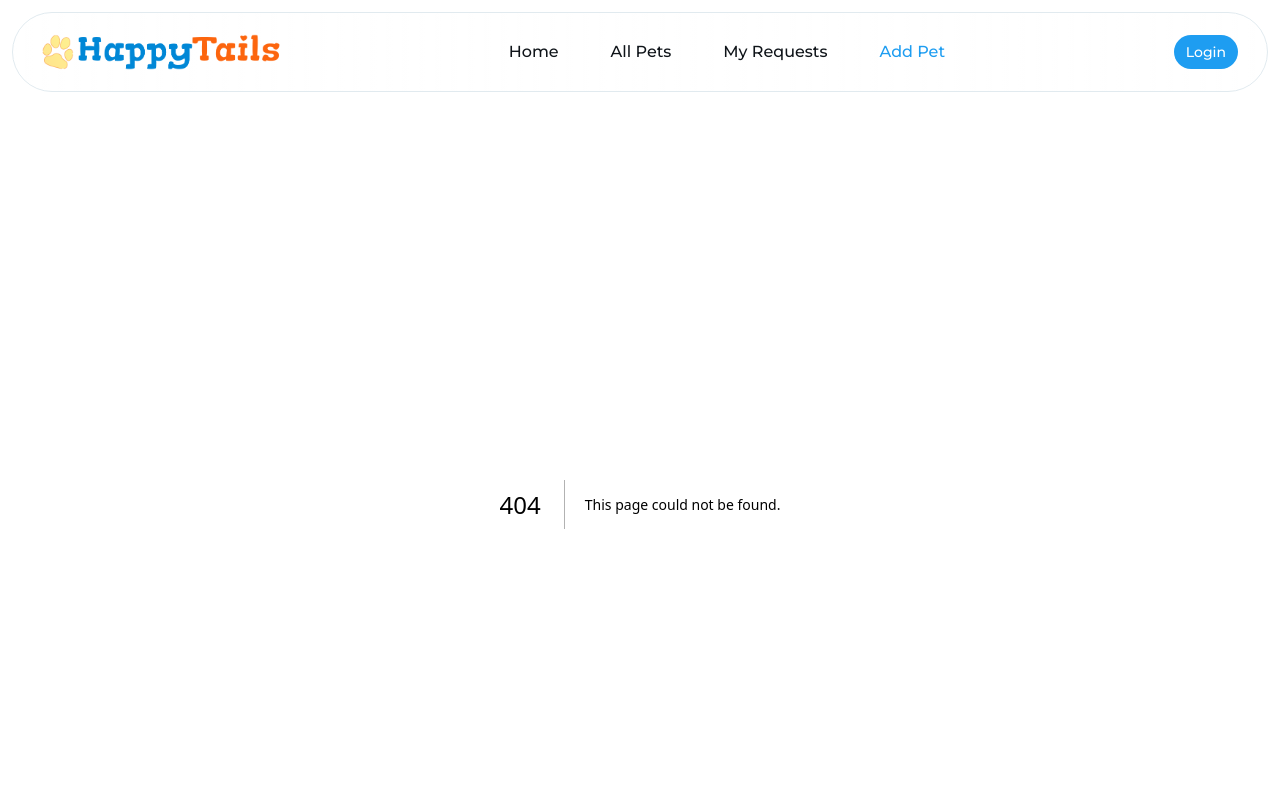
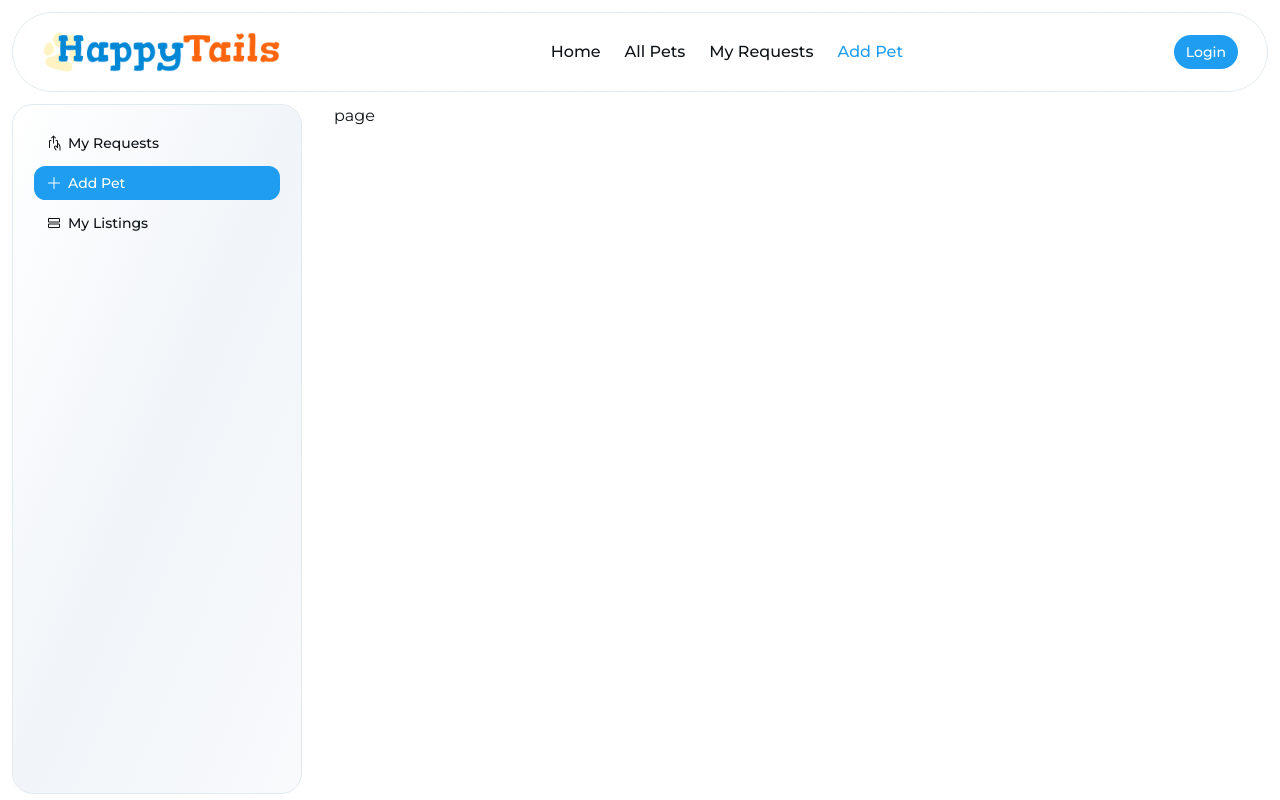
Before and after one commit to ShahSaminYasar/happytails-client, a Next.js app: page /add-pet in a window 1280 px wide. Before the commit this address had no page. Shown: the top 800 px of the page. Built offline with nearby package versions, Linux system fonts and the light colour scheme.

Commit message:
Added: Dashboard Layout

```diff
--- /dev/null
+++ b/src/app/(dashboard)/add-pet/page.jsx
@@ -0,0 +1,4 @@
+const page = () => {
+  return <div>page</div>;
+};
+export default page;
--- /dev/null
+++ b/src/app/(dashboard)/layout.jsx
@@ -0,0 +1,15 @@
+import DashboardSidebar from "@/components/DashboardSidebar";
+
+const layout = ({ children }) => {
+  return (
+    <div className="px-3">
+      <div className="w-full h-[200vh] grid grid-cols-1 md:grid-cols-4 md:gap-8 relative max-w-7xl mx-auto">
+        <DashboardSidebar />
+
+        {/* Content */}
+        <div className="md:col-span-3">{children}</div>
+      </div>
+    </div>
+  );
+};
+export default layout;
--- /dev/null
+++ b/src/app/(dashboard)/my-listings/page.jsx
@@ -0,0 +1,4 @@
+const page = () => {
+  return <div>My Listings</div>;
+};
+export default page;
--- /dev/null
+++ b/src/app/(dashboard)/my-requests/page.jsx
@@ -0,0 +1,4 @@
+const page = () => {
+  return <div>My Requests</div>;
+};
+export default page;
--- a/src/app/globals.css
+++ b/src/app/globals.css
@@ -1,6 +1,11 @@
 @import "tailwindcss";
 @import "tw-animate-css";
 @import "shadcn/tailwind.css";
+
+html {
+  scrollbar-width: thin;
+  scroll-behavior: smooth;
+}
 
 @custom-variant dark (&:is(.dark *));
 
--- /dev/null
+++ b/src/components/DashboardSidebar.jsx
@@ -0,0 +1,45 @@
+"use client";
+import { Button } from "@/components/ui/button";
+import { HandDepositIcon, PlusIcon, RowsIcon } from "@phosphor-icons/react";
+import Link from "next/link";
+import { usePathname } from "next/navigation";
+
+const pages = [
+  {
+    label: "My Requests",
+    path: "/my-requests",
+    icon: <HandDepositIcon size={20} />,
+  },
+  {
+    label: "Add Pet",
+    path: "/add-pet",
+    icon: <PlusIcon size={20} />,
+  },
+  {
+    label: "My Listings",
+    path: "/my-listings",
+    icon: <RowsIcon size={20} />,
+  },
+];
+
+const DashboardSidebar = () => {
+  const pathname = usePathname();
+
+  return (
+    <aside className="h-fit min-h-[calc(100vh-110px)] w-full sticky top-26 p-5 rounded-lg border bg-linear-to-br from-white via-slate-100 to-slate-50 flex flex-col gap-1">
+      {pages?.map((page, index) => (
+        <Button
+          key={`${page?.path}_${index}`}
+          asChild
+          variant={page.path === pathname ? "default" : "ghost"}
+          className={"rounded-sm"}
+        >
+          <Link href={page?.path} className="justify-start">
+            {page.icon} {page.label}
+          </Link>
+        </Button>
+      ))}
+    </aside>
+  );
+};
+export default DashboardSidebar;
--- a/src/components/Footer.jsx
+++ b/src/components/Footer.jsx
@@ -8,7 +8,7 @@ import {
 import Image from "next/image";
 import Link from "next/link";
 
-const navLinks = [
+const pages = [
   {
     label: "Home",
     path: "/",
@@ -52,7 +52,7 @@ const Footer = () => {
         {/* Col-03 */}
         <div className="flex flex-col gap-1">
           <span className="font-semibold text-secondary">Pages</span>
-          {navLinks?.map((page, index) => (
+          {pages?.map((page, index) => (
             <Link
               className="text-sm font-normal"
               key={`${page?.path}_${index}`}
--- a/src/components/Header.jsx
+++ b/src/components/Header.jsx
@@ -37,7 +37,7 @@ const Navlink = ({ label, path, setMobileMenuOpen }) => {
         setMobileMenuOpen(false);
         router.push(path);
       }}
-      className={`text-base font-medium hover:no-underline ${isActive ? "text-primary" : "text-secondary"} hover:text-primary`}
+      className={`text-base font-medium hover:no-underline ${isActive ? "text-primary" : "text-secondary"} hover:text-primary px-0 text-base`}
     >
       {label}
     </Button>
@@ -56,8 +56,8 @@ const Header = () => {
           <Link href={"/"}>
             <Image
               src={"/logo.png"}
-              width={300}
-              height={120}
+              width={400}
+              height={150}
               alt="Happy Tails logo"
               priority
               className="w-50 md:w-60"
@@ -68,7 +68,7 @@ const Header = () => {
           <nav
             className={`absolute left-0 p-5 rounded-lg border border-border w-full bg-white transition-all duration-200 ${mobileMenuOpen ? "top-[calc(100%+10px)] pointer-events-auto opacity-100" : "top-[calc(100%+50px)] pointer-events-none opacity-0"} z-40 md:relative md:bg-transparent md:opacity-100 md:pointer-events-auto md:p-0 md:rounded-none md:border-none md:top-auto md:left-auto md:w-fit`}
           >
-            <ul className="flex flex-col md:flex-row items-center gap-6.5">
+            <ul className="flex flex-col md:flex-row items-center gap-5.5">
               {navLinks?.map((navlink, index) => (
                 <li key={`${navlink?.path}_${index}`}>
                   <Navlink
```
Also changed, not shown: public/logo.png.
